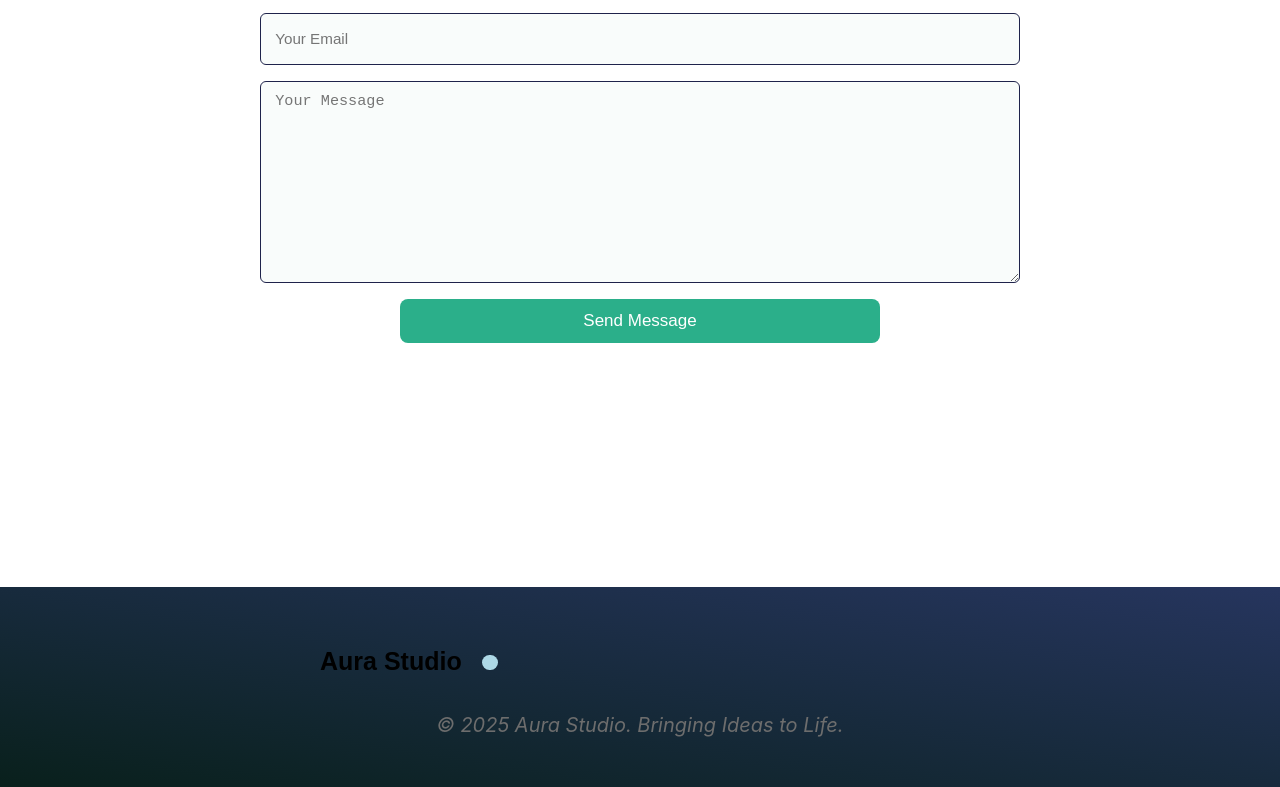
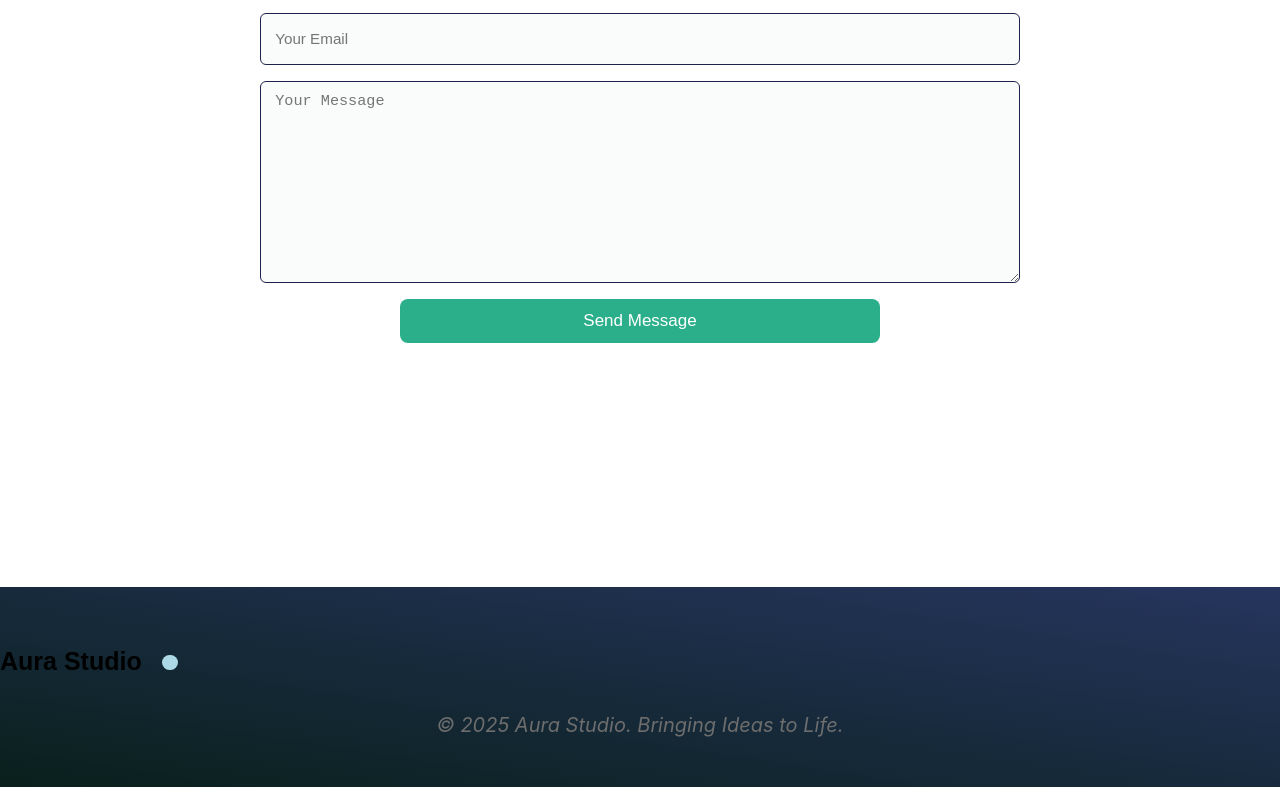
Before and after one commit to Chris01120/Aura-studios, a plain HTML site: page index.html in a window 1280 px wide. Shown: the part 2503-3290 px from the top of the page. Drawn offline with Linux system fonts and the light colour scheme.

Commit message:
updating css properties

```diff
--- a/styles.css
+++ b/styles.css
@@ -296,7 +296,7 @@ body{
 .hero-title-1 h1{
     font-size: 25px;
     font-family: 'Poppins', sans-serif;
-    margin-left: 40vh;
+    /* margin-left: 40vh; */
     padding: 0;
     margin-top: 60px;
 }
```
